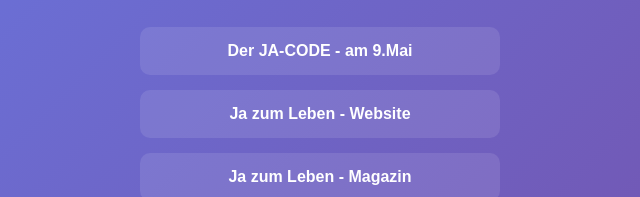
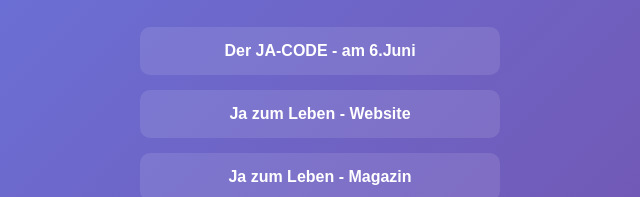
Before and after one commit to SaschaKohler/link-tree-clone, a plain HTML site: page src/index.html in a window 1280 px wide. Shown: the part 323-520 px from the top of the page, 320-960 px from the left. Drawn offline with Linux system fonts and the light colour scheme.

Commit message:
ja-code termin act

```diff
--- a/src/index.html
+++ b/src/index.html
@@ -32,7 +32,7 @@
       <main>
         <ul class="links">
           <li>
-            <a href="https://ja-zum-leben.at/ja-code">Der JA-CODE - am 9.Mai</a>
+            <a href="https://ja-zum-leben.at/ja-code">Der JA-CODE - am 6.Juni</a>
           </li>
           <li>
             <a href="https://ja-zum-leben.at" target="_blank"
```
